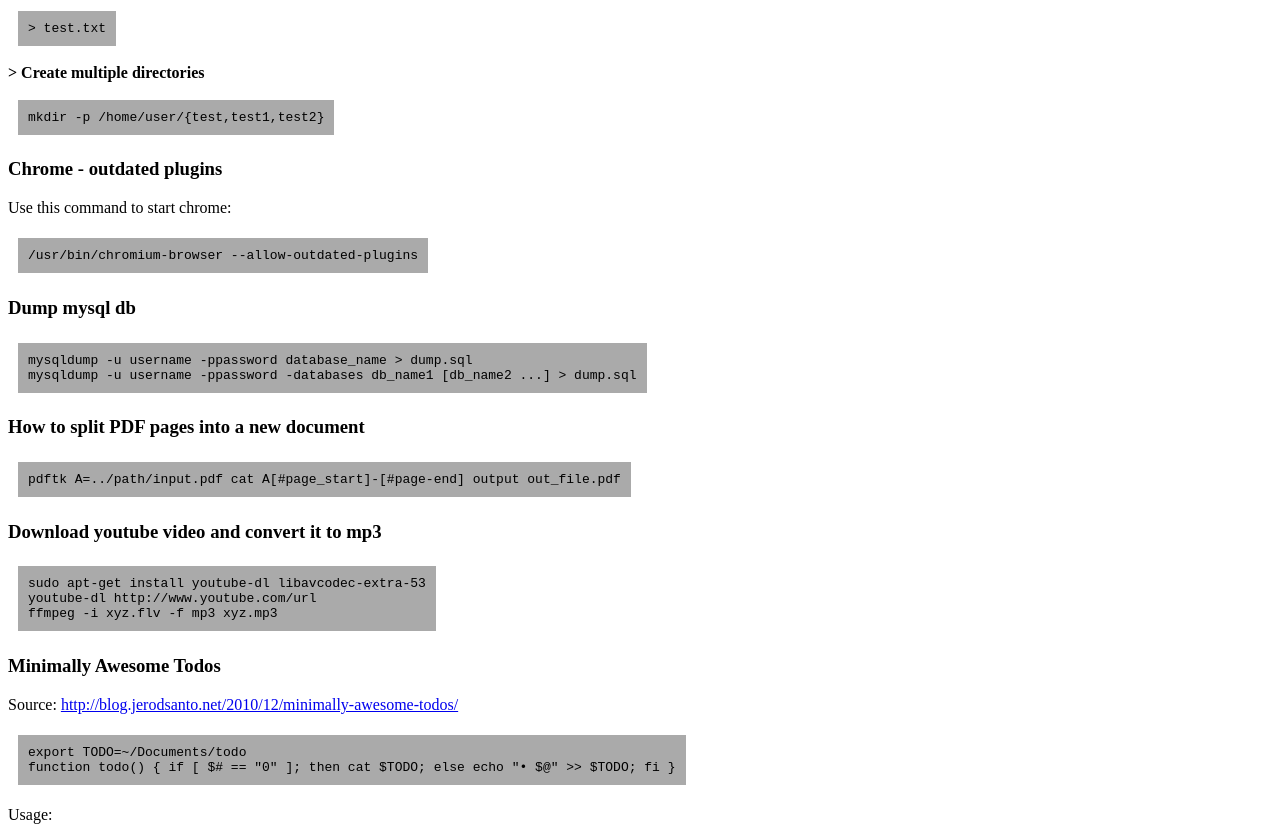
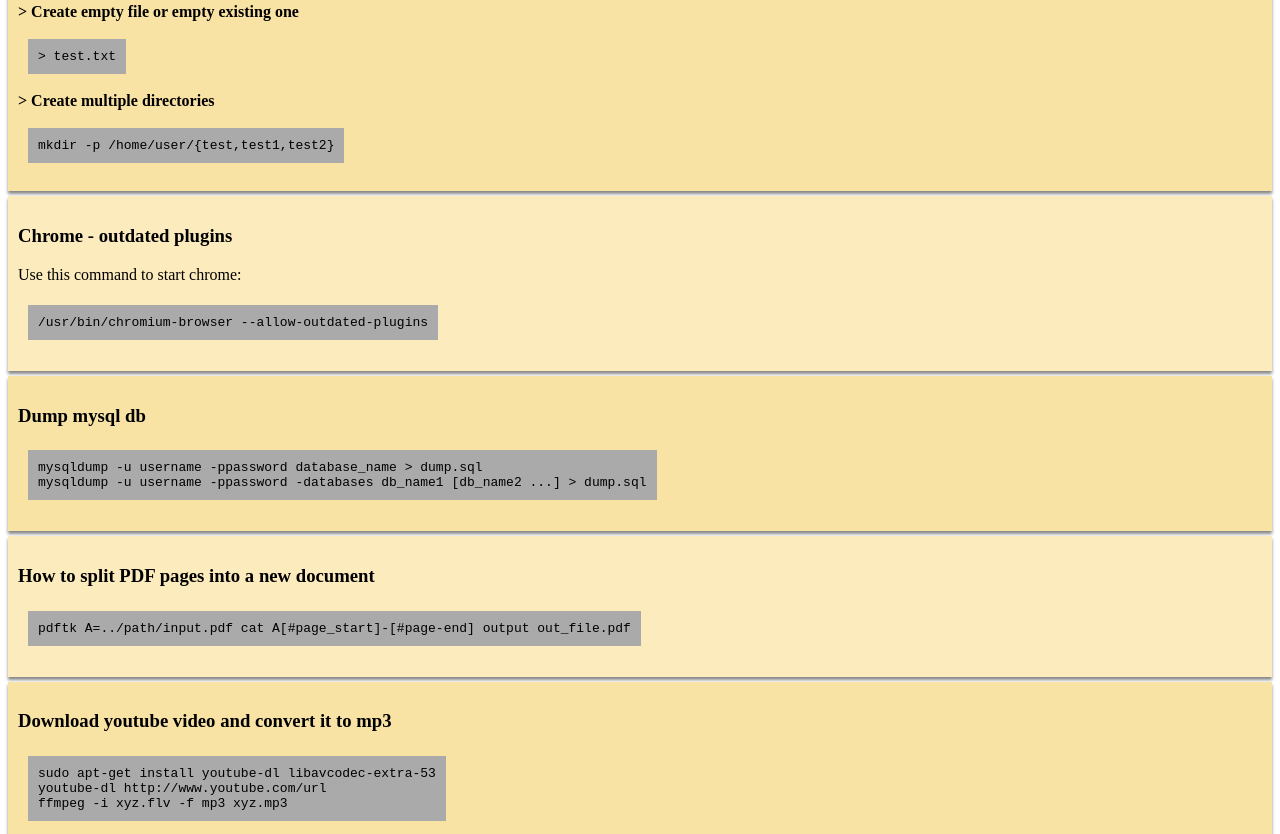
Before and after one commit to alexadam/alexadam.github.io, a plain HTML site: page index.html in a window 1280 px wide. Shown: the part 4426-5260 px from the top of the page. Drawn offline with Linux system fonts and the light colour scheme.

Commit message:
change styles

```diff
--- a/style.css
+++ b/style.css
@@ -5,3 +5,12 @@ code {
     margin : 5px 10px;
     display : inline-block;
 }
+
+article {
+	padding : 10px;
+	box-shadow: 0px 3px 3px #888888;
+	margin-top : 5px;
+}
+
+article:nth-child(even) {background-color: #FCEBBD; z-index: 99;}
+article:nth-child(odd) {background-color: #F8E3A5}
```
